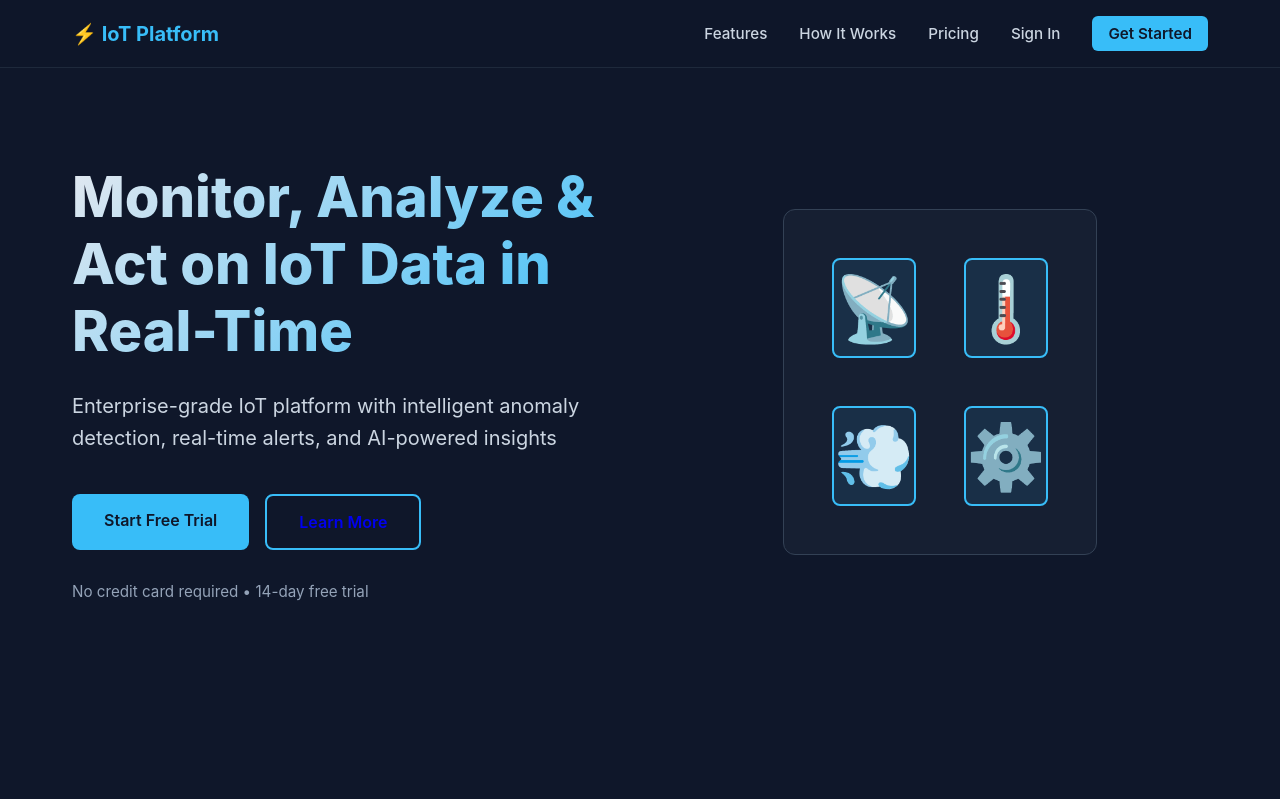
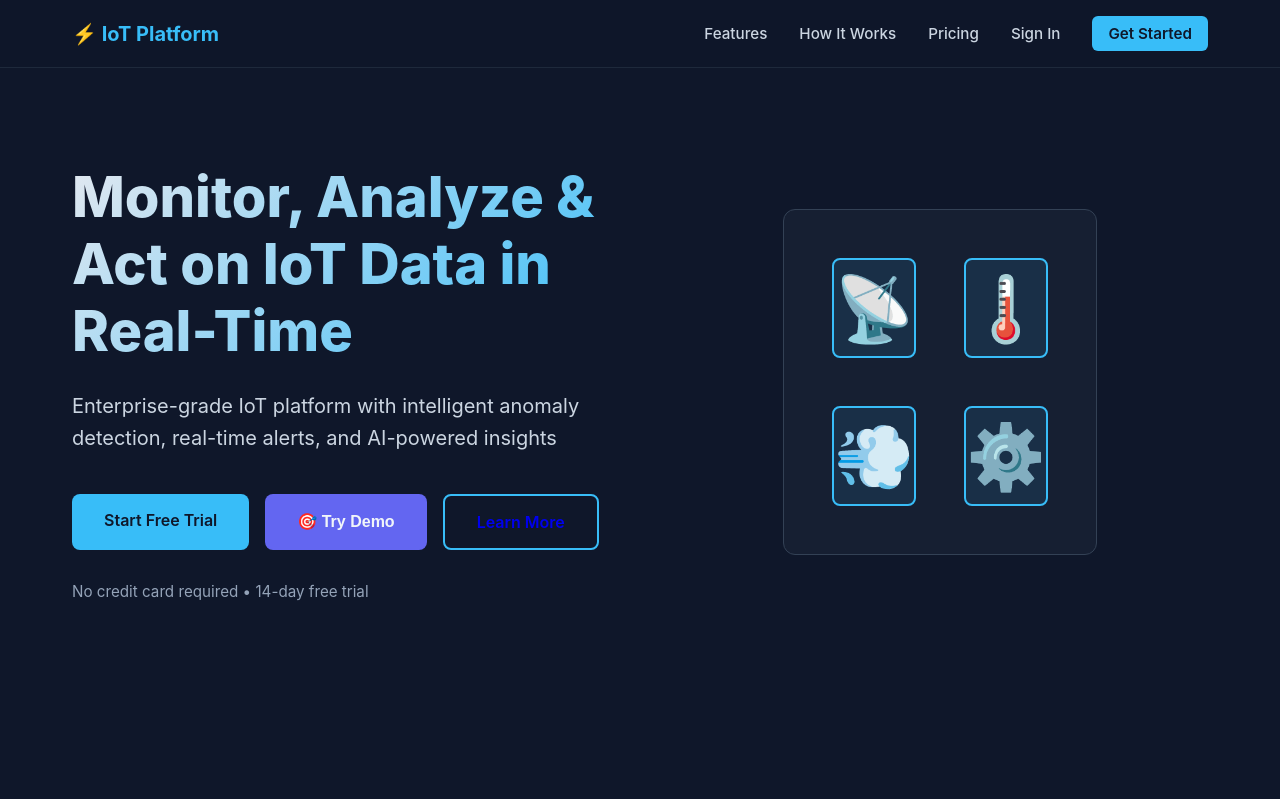
Before and after one commit to vinitkhapekar09-droid/iot-platform, a React app in the folder frontend/: page / in a window 1280 px wide. Shown: the top 799 px of the page. Built offline with nearby package versions, Linux system fonts and the light colour scheme; no server answers; the HTML template or start-up script is replaced by a standard one.

Commit message:
feat:added the demo account

```diff
--- a/frontend/src/pages/LandingPage.jsx
+++ b/frontend/src/pages/LandingPage.jsx
@@ -1,8 +1,25 @@
-import { Link } from 'react-router-dom'
+import { Link, useNavigate } from 'react-router-dom'
+import { useState } from 'react'
 import { useAuth } from '../context/AuthContext'
+import { login as loginApi } from '../api/auth'
 
 export default function LandingPage() {
-  const { user } = useAuth()
+  const { user, login } = useAuth()
+  const navigate = useNavigate()
+  const [demoLoading, setDemoLoading] = useState(false)
+
+  const handleDemoLogin = async () => {
+    setDemoLoading(true)
+    try {
+      const res = await loginApi({ email: 'demo@iotplatform.local', password: 'demo' })
+      login(res.data.access_token, res.data.user)
+      navigate('/dashboard')
+    } catch (err) {
+      console.error('Demo login failed:', err)
+    } finally {
+      setDemoLoading(false)
+    }
+  }
 
   return (
     <div style={styles.container}>
@@ -39,6 +56,13 @@ export default function LandingPage() {
             <Link to="/register" style={{ ...styles.ctaButton, background: '#38bdf8', color: '#0f172a' }}>
               Start Free Trial
             </Link>
+            <button
+              onClick={handleDemoLogin}
+              style={{ ...styles.ctaButton, background: '#6366f1', color: '#f1f5f9', border: 'none', cursor: 'pointer' }}
+              disabled={demoLoading}
+            >
+              {demoLoading ? '🔄 Loading...' : '🎯 Try Demo'}
+            </button>
             <a href="#features" style={{ ...styles.ctaButton, background: 'transparent', border: '2px solid #38bdf8' }}>
               Learn More
             </a>
--- a/frontend/src/pages/LoginPage.jsx
+++ b/frontend/src/pages/LoginPage.jsx
@@ -86,20 +86,6 @@ export default function LoginPage() {
             {loading ? 'Signing in...' : 'Sign In'}
           </button>
         </form>
-
-        <div style={styles.divider}>
-          <div style={styles.divider_line}></div>
-          <span>OR</span>
-          <div style={styles.divider_line}></div>
-        </div>
-
-        <button
-          style={styles.demoButton}
-          onClick={handleDemoLogin}
-          disabled={loading}
-        >
-          🎯 Try Demo
-        </button>
 
         <p style={styles.footer}>
           Don't have an account?{' '}
```
Also changed, not shown: 1 other file (tests, documents, lock files or other folders).
